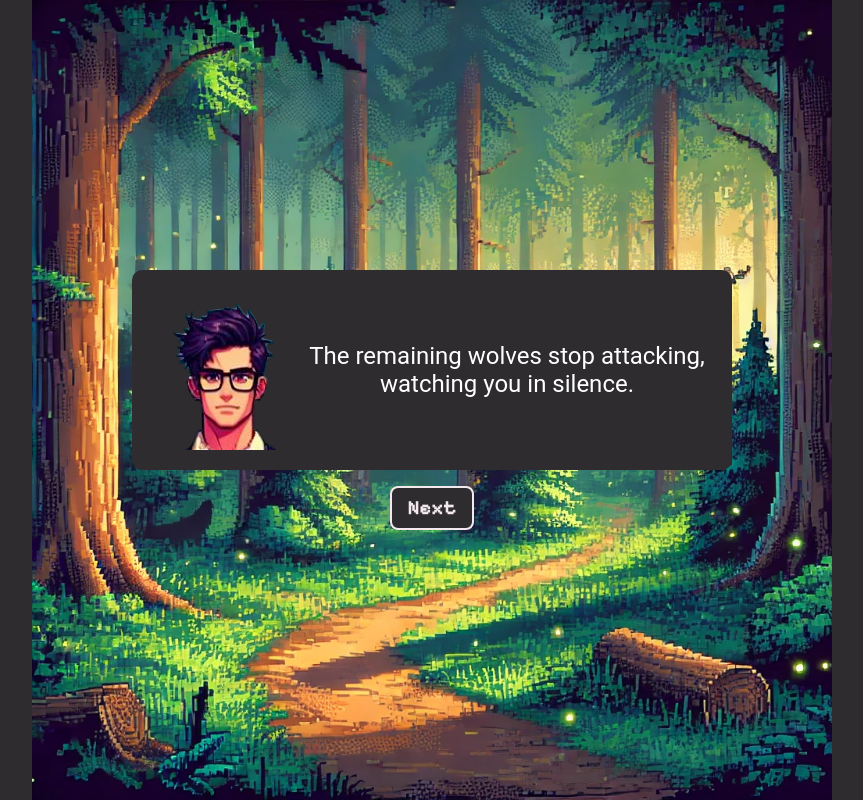
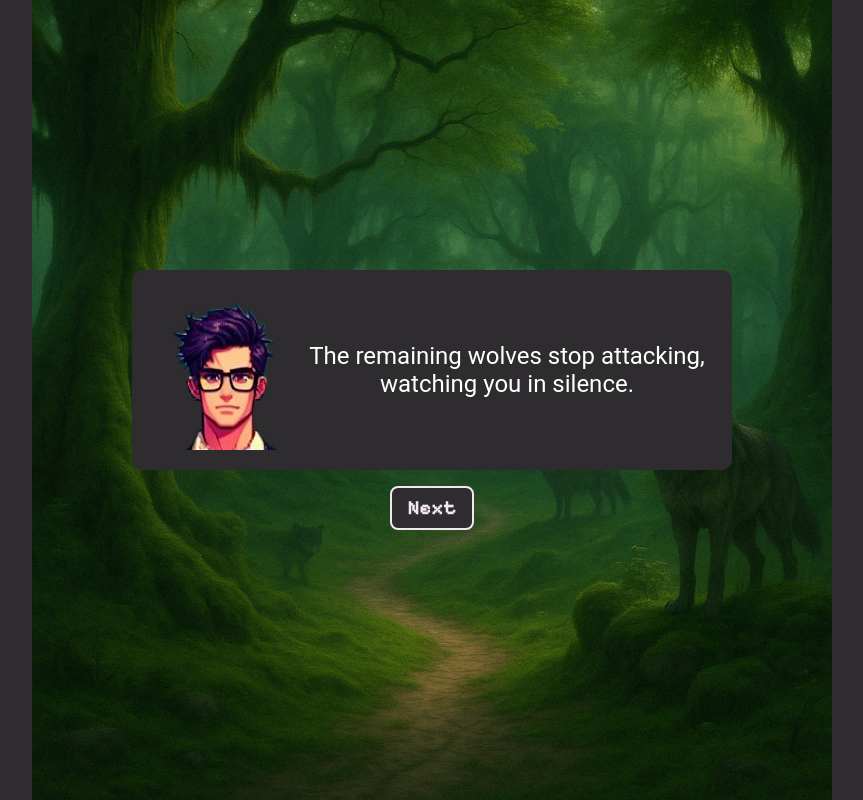
Before and after one commit to Dattele/SwoleHeroReborn, a React (Create React App) app: page /forest-boss in a window 1280 px wide. Shown: the whole page, without its empty margins (208-1071 px from the left). Built offline with nearby package versions, Linux system fonts and the light colour scheme.

Commit message:
- Now pulling in the questFlags to use instead of local storage for the ForestBattle - Updated the ForstBossScreen image

```diff
--- a/src/Components/Battle/ForestBattle/ForestBattle.jsx
+++ b/src/Components/Battle/ForestBattle/ForestBattle.jsx
@@ -11,7 +11,7 @@ import ForestMonsters from '../../Monster/ForestMonsters/ForestMonsters';
 import './ForestBattle.scss';
 
 export default function ForestBattle() {
-  const { party, wolfKills, incrementWolfKills, gold } = useDanny(); // Pulling in Danny's stats
+  const { party, wolfKills, incrementWolfKills, gold, questFlags } = useDanny(); // Pulling in Danny's stats
   const navigate = useNavigate();
   const [battleEnd, setBattleEnd] = useState('');
 
@@ -76,7 +76,7 @@ export default function ForestBattle() {
 
     console.log('Handling battle end', wolfKills);
     await sleep(2000); // Wait 2 seconds
-    if (wolfKills >= 3 && localStorage.getItem('Cleanse EdenGrove Forest') === 'received') {
+    if (wolfKills >= 3 && questFlags['edenGrove'] === 'in-progress') {
       navigate('/forest-boss');
     }
 
--- a/src/Components/FantasyWorldScreen/Components/ForestBossScreen/ForestBossScreen.jsx
+++ b/src/Components/FantasyWorldScreen/Components/ForestBossScreen/ForestBossScreen.jsx
@@ -3,7 +3,7 @@ import { useNavigate } from 'react-router-dom';
 
 import TextBox from '../../../TextBox';
 import Choices from '../../../Choices/Choices';
-import ForestBossIntro from '../../../../assets/images/ForestBossIntro.webp';
+import ForestBossImage from '../../../../assets/images/EdenGroveBoss.png';
 
 import '../../../../scss/All.scss';
 
@@ -40,7 +40,7 @@ const ForestBossScreen = () => {
     <div
       className='Screen Full-Screen Forest-Boss-Screen'
       style={{
-        backgroundImage: `url(${ForestBossIntro})`,
+        backgroundImage: `url(${ForestBossImage})`,
         backgroundSize: 'contain',
         backgroundRepeat: 'no-repeat',
         backgroundPosition: 'center',
```
Also changed, not shown: src/assets/images/EdenGroveBoss.png (added).
